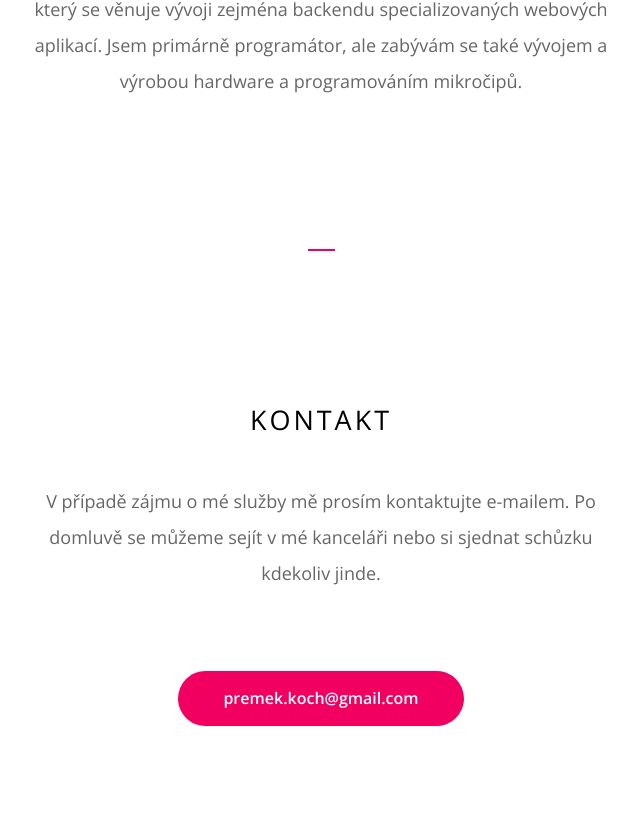
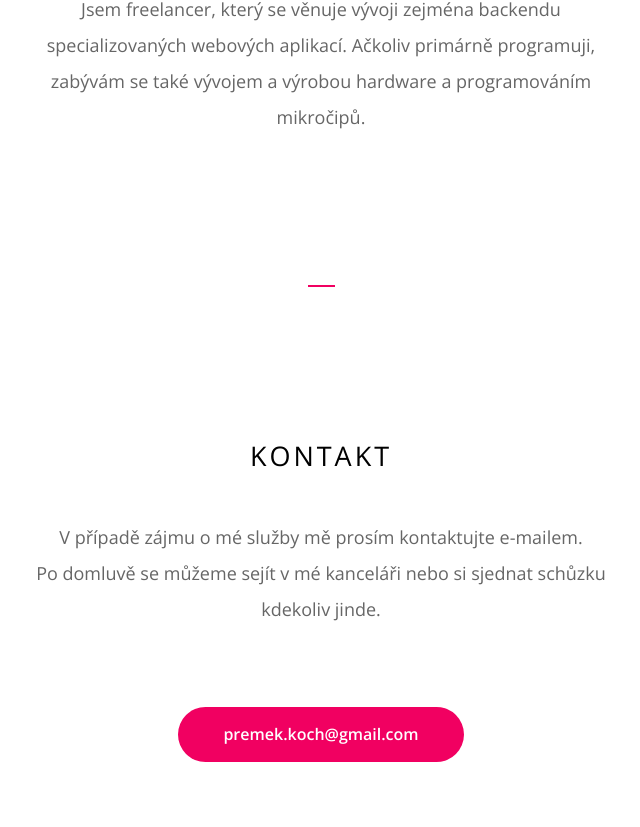
Before and after one commit to morki/pkoch.cz, a plain HTML site: page index.html in a window 1280 px wide. Shown: the part 1077-1904 px from the top of the page, without its empty margins (319-959 px from the left). Drawn offline with nearby package versions, Linux system fonts and the light colour scheme.

Commit message:
Typography update

```diff
--- a/index.html
+++ b/index.html
@@ -69,8 +69,10 @@
                     <div class="col about-description">
                         <p>
                             Jmenuji se <strong>Přemek Koch</strong> a pocházím ze Slezska.
+                        </p>
+                        <p>
                             Jsem freelancer, který se věnuje vývoji zejména backendu specializovaných <strong>webových aplikací</strong>.
-                            Jsem primárně <strong>programátor</strong>, ale zabývám se také <strong>vývojem a výrobou hardware</strong> a programováním mikročipů.
+                            Ačkoliv primárně programuji, zabývám se také <strong>vývojem a výrobou hardware</strong> a programováním mikročipů.
                         </p>
                     </div>
                     <div class="col empty">&nbsp;</div>
@@ -90,6 +92,8 @@
                     <div class="col contact-description">
                         <p>
                             V případě zájmu o mé služby mě prosím kontaktujte e-mailem.
+                        </p>
+                        <p>
                             Po domluvě se můžeme sejít v mé kanceláři nebo si sjednat schůzku kdekoliv jinde.
                         </p>
                         <div class="buttons">
```
